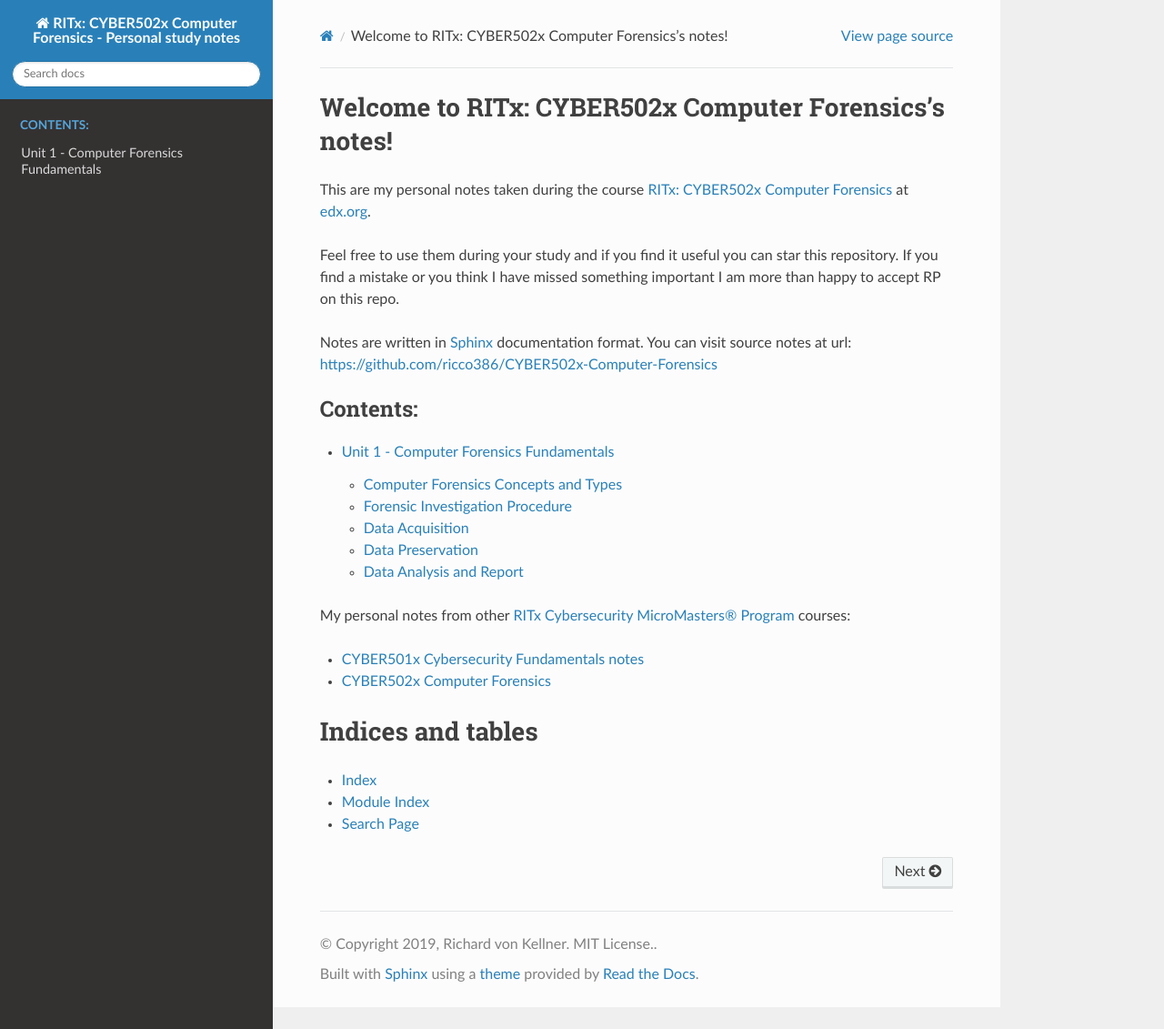
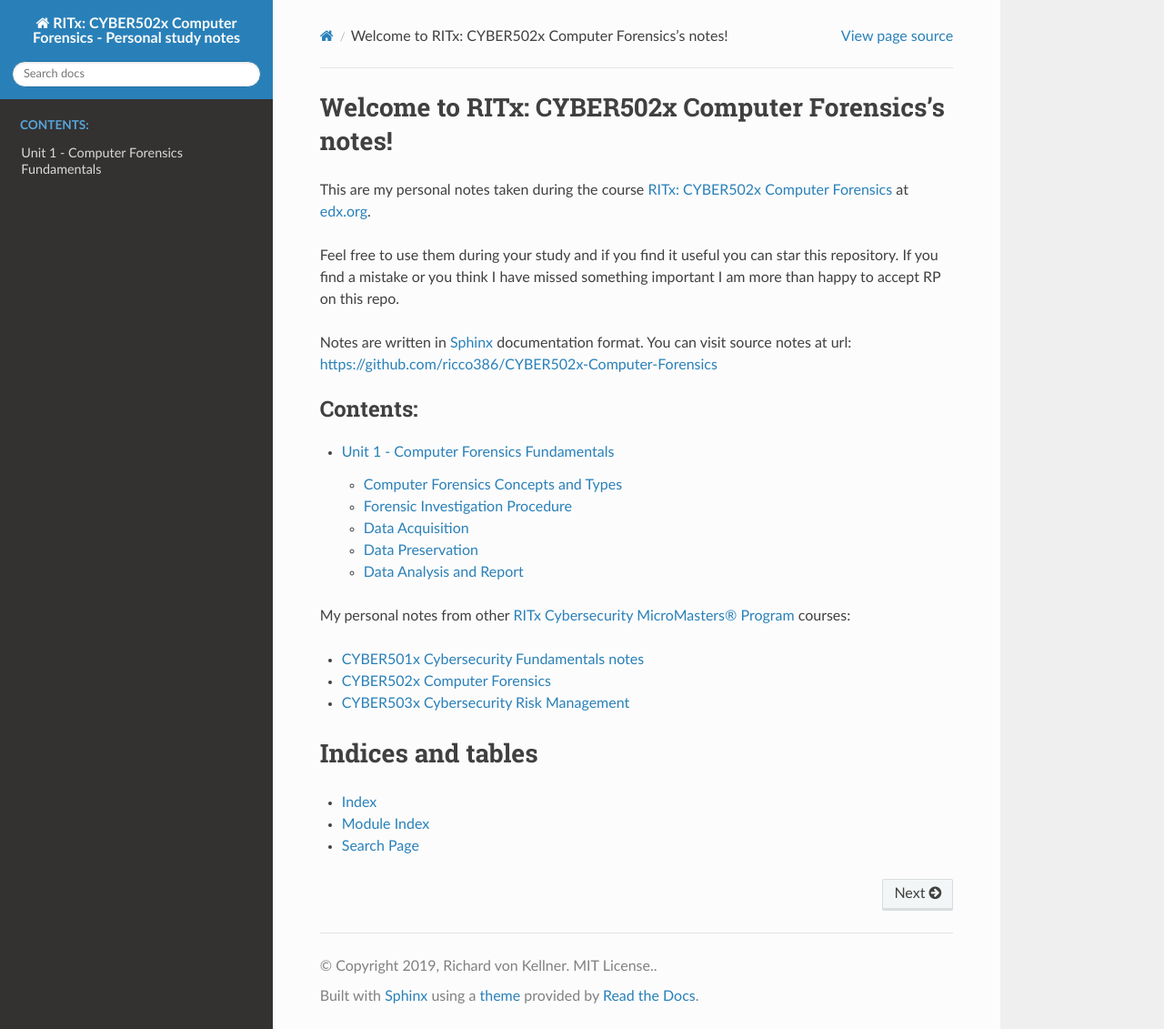
Before and after one commit to ricco386/CYBER502x-Computer-Forensics, a Sphinx documentation site: the page built from source/index.rst, in a window 1280 px wide and 1131 px high. Shown: the whole window at 91% size. Built offline with Sphinx 7.4.7 and the Read the Docs theme 2.0.0, drawn with Linux system fonts in a browser that asks for light colours.

Commit message:
Added link to CYBER503x Cybersecurity Risk Management

```diff
--- a/README.rst
+++ b/README.rst
@@ -5,6 +5,7 @@
 
 * `CYBER501x Cybersecurity Fundamentals notes <https://github.com/ricco386/CYBER501x-Cybersecurity-Fundamentals>`_
 * `CYBER502x Computer Forensics notes <https://github.com/ricco386/CYBER502x-Computer-Forensics>`_
+* `CYBER503x Cybersecurity Risk Management <https://github.com/ricco386/CYBER503x-Cybersecurity-Risk-Management/>`_
 
 Feel free to use them during your study and if you find it useful you can star this repository. If you find a mistake or you think I have  missed something important I am more than happy to accept RP on this repo.
 
--- a/source/index.rst
+++ b/source/index.rst
@@ -23,6 +23,7 @@
 
 * `CYBER501x Cybersecurity Fundamentals notes <https://ricco386.github.io/CYBER501x-Cybersecurity-Fundamentals/>`_
 * `CYBER502x Computer Forensics <https://ricco386.github.io/CYBER502x-Computer-Forensics/>`_
+* `CYBER503x Cybersecurity Risk Management <https://ricco386.github.io/CYBER503x-Cybersecurity-Risk-Management/>`_
 
 
 Indices and tables
```
